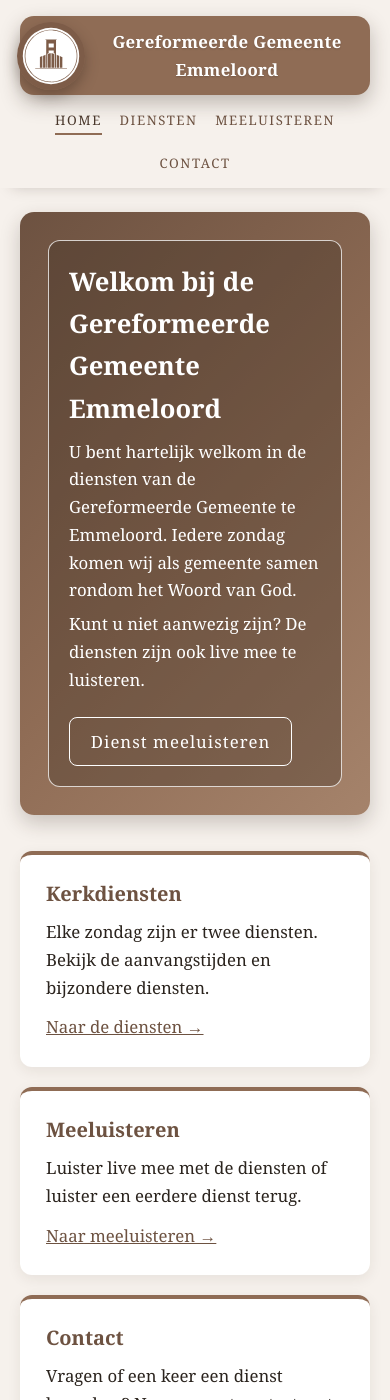
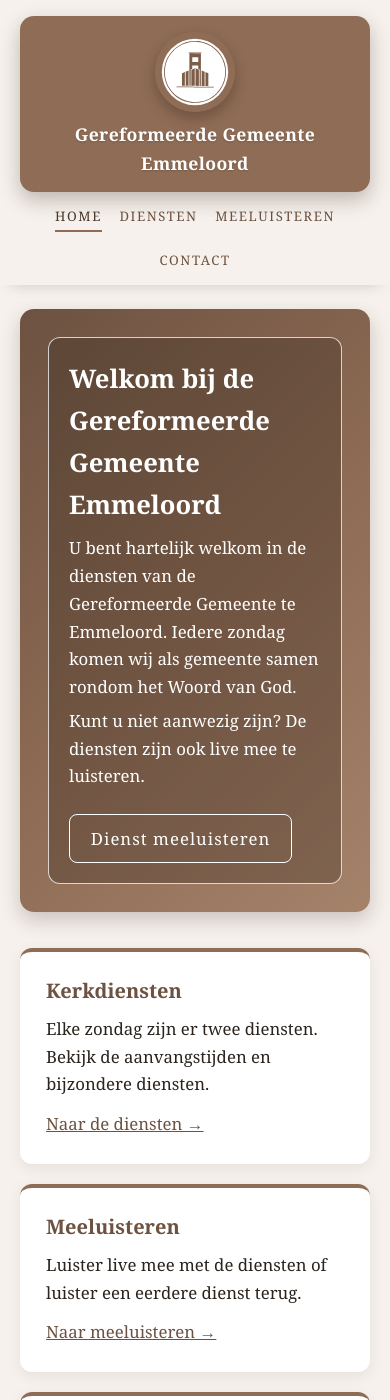
Before and after one commit to Kathedra/gergememmeloord, a Jekyll site: the page built from index.md, in a window 390 px wide and 1400 px high. Built offline with Jekyll 4.4.1, drawn with Linux system fonts in a browser that asks for light colours.

Commit message:
Logo naar dia-verhoudingen, mobiele header gestapeld, contactknop, mededelingen
- badge-buitenschijf nu in de balkkleur (#8f6c55), logo 108px op
  desktop (~1,35x balkhoogte, zoals dia 2)
- mobiel: logo gecentreerd bovenin de balk met de titel eronder
- contactpagina: mailto-knop voor de scriba, e-mailadres blijft
  ook leesbaar staan
- mededelingen: markdown-bestanden in _mededelingen/ met vanaf/tot
  verschijnen alleen binnen die periode op de homepage; datumcheck
  client-side zodat verlopen zonder push werkt

Co-Authored-By: Claude Fable 5 <noreply@anthropic.com>

```diff
--- a/_config.yml
+++ b/_config.yml
@@ -18,6 +18,12 @@ plugins:
   - jekyll-seo-tag
   - jekyll-sitemap
 
+# Tijdelijke aankondigingen op de homepage: markdown-bestanden in
+# _mededelingen/ met 'vanaf' en 'tot' in de front matter (zie README).
+collections:
+  mededelingen:
+    output: false
+
 # Volledige URL van een .ics-feed (bijv. uit Streamplanner) voor de
 # agenda op de dienstenpagina. Leeg laten = agenda-sectie verborgen.
 # Let op: de feed moet CORS toestaan (Access-Control-Allow-Origin: *),
--- a/assets/css/style.scss
+++ b/assets/css/style.scss
@@ -12,6 +12,10 @@
 }
 
 * { box-sizing: border-box; }
+
+/* Eigen display-regels (grid/flex) mogen het hidden-attribuut
+   nooit overrulen — daar leunt o.a. mededelingen.js op. */
+[hidden] { display: none !important; }
 
 body {
   margin: 0;
@@ -44,20 +48,22 @@ a:hover { color: var(--brown-deep); }
   position: relative;
   display: flex;
   align-items: center;
-  min-height: 78px;
-  padding: 14px 28px 14px 106px;
+  min-height: 80px;
+  padding: 14px 28px 14px 122px;
   background: var(--brown);
   border-radius: 14px;
   box-shadow: 0 8px 20px rgba(46, 32, 22, 0.28);
 }
 
+/* Verhouding zoals op dia 2: badge ~1,35x de balkhoogte,
+   iets uitstekend links en boven/onder de balk. */
 .logo {
   position: absolute;
-  left: -6px;
+  left: -8px;
   top: 50%;
   transform: translateY(-50%);
-  width: 96px;
-  height: 96px;
+  width: 108px;
+  height: 108px;
   display: block;
   border-radius: 50%;
   box-shadow: 0 6px 14px rgba(46, 32, 22, 0.35);
@@ -111,6 +117,31 @@ a:hover { color: var(--brown-deep); }
   margin: 0 auto;
   padding: 10px 20px 48px;
 }
+
+/* ---------- Mededelingen (tijdelijke aankondigingen) ---------- */
+
+#mededelingen {
+  display: grid;
+  gap: 14px;
+  margin: 14px 0 20px;
+}
+
+.mededeling {
+  background: #fbf6f0;
+  border: 1px solid #e3d5c7;
+  border-left: 5px solid var(--brown);
+  border-radius: 12px;
+  padding: 16px 22px;
+  box-shadow: 0 4px 14px rgba(46, 32, 22, 0.08);
+}
+
+.mededeling h2 {
+  margin: 0 0 0.3rem;
+  font-size: 1.2rem;
+  color: var(--brown-dark);
+}
+
+.mededeling p { margin: 0.3rem 0; }
 
 /* ---------- Hero: omlijnd paneel op bruin vlak (dia 1) ---------- */
 
@@ -298,18 +329,23 @@ a:hover { color: var(--brown-deep); }
 /* ---------- Smalle schermen ---------- */
 
 @media (max-width: 640px) {
+  /* Mobiel: logo gecentreerd bovenin de balk, titel eronder. */
   .header-bar {
-    min-height: 64px;
-    padding: 12px 16px 12px 80px;
+    flex-direction: column;
+    align-items: center;
+    gap: 8px;
+    min-height: 0;
+    padding: 16px 16px 14px;
   }
 
   .logo {
-    width: 68px;
-    height: 68px;
-    left: -3px;
+    position: static;
+    transform: none;
+    width: 80px;
+    height: 80px;
   }
 
-  .site-title { font-size: 1.05rem; }
+  .site-title { font-size: 1.1rem; }
 
   .site-nav { gap: 1.1rem; }
 }
--- /dev/null
+++ b/assets/js/mededelingen.js
@@ -0,0 +1,25 @@
+/* Toont mededelingen op de homepage alleen binnen hun periode
+   (data-vanaf t/m data-tot, JJJJ-MM-DD). De controle gebeurt in de
+   browser, omdat GitHub Pages alleen bij een push opnieuw bouwt en
+   een verlopen mededeling anders zichtbaar zou blijven. */
+(function () {
+  var section = document.getElementById("mededelingen");
+  if (!section) return;
+
+  var now = new Date();
+  var shown = 0;
+
+  section.querySelectorAll(".mededeling").forEach(function (el) {
+    var vanaf = el.getAttribute("data-vanaf");
+    var tot = el.getAttribute("data-tot");
+    var visible = true;
+    if (vanaf && now < new Date(vanaf + "T00:00:00")) visible = false;
+    if (tot && now > new Date(tot + "T23:59:59")) visible = false;
+    if (visible) {
+      el.hidden = false;
+      shown++;
+    }
+  });
+
+  if (shown > 0) section.hidden = false;
+})();
--- a/index.md
+++ b/index.md
@@ -6,6 +6,18 @@ description: >-
   Website van de Gereformeerde Gemeente te Emmeloord:
   kerkdiensten elke zondag, live meeluisteren en contactgegevens.
 ---
+
+{% if site.mededelingen.size > 0 %}
+<section id="mededelingen" hidden aria-label="Mededelingen">
+  {% for m in site.mededelingen %}
+  <article class="mededeling" hidden{% if m.vanaf %} data-vanaf="{{ m.vanaf | date: '%Y-%m-%d' }}"{% endif %}{% if m.tot %} data-tot="{{ m.tot | date: '%Y-%m-%d' }}"{% endif %}>
+    <h2>{{ m.titel | default: m.title }}</h2>
+    {{ m.content | markdownify }}
+  </article>
+  {% endfor %}
+</section>
+<script src="{{ '/assets/js/mededelingen.js' | relative_url }}" defer></script>
+{% endif %}
 
 <section class="hero">
   <div class="hero-box">
```
Also changed, not shown: _mededelingen/voorbeeld.md (added, +10 -0 lines), contact.md (+4 -1 lines), README.md, assets/img/logo.svg.
